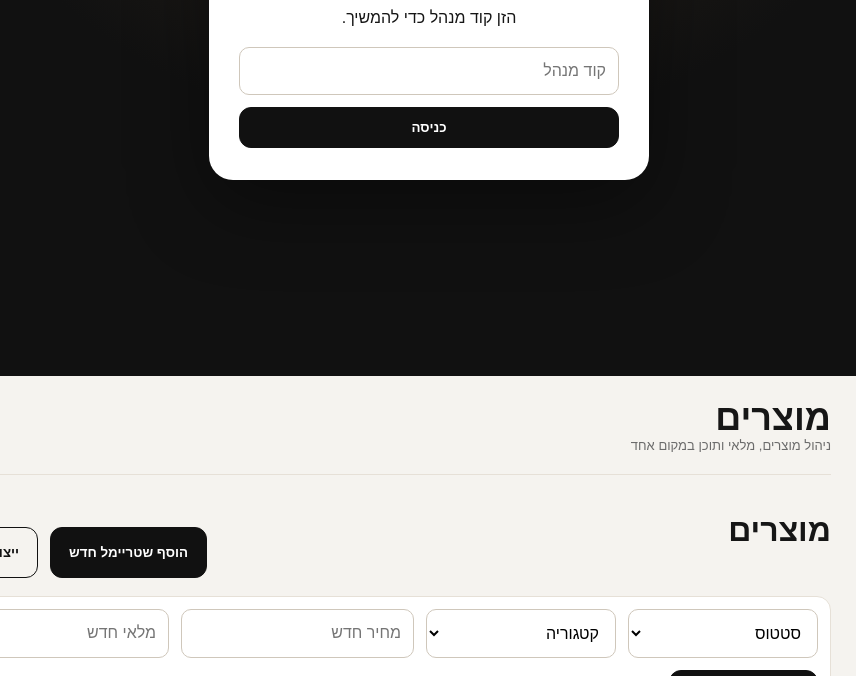
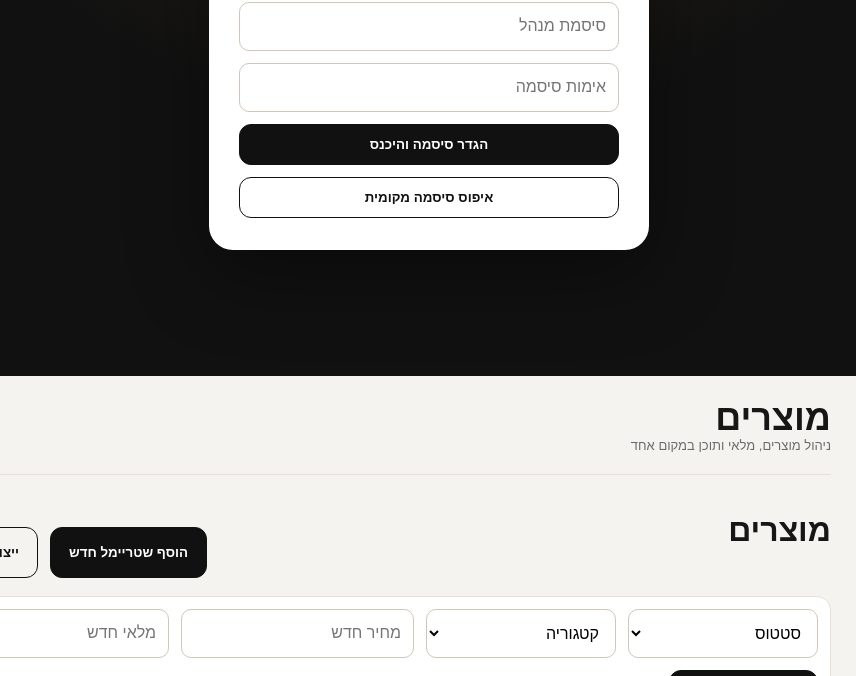
Before and after one commit to az0512124155azz-sys/Romtech, a plain HTML site: page admin/index.html in a window 1280 px wide. Shown: the part 424-1100 px from the top of the page, without its empty margins (211-1067 px from the left). Drawn offline with Linux system fonts and the light colour scheme.

Commit message:
fix: make admin password setup clear and usable

```diff
--- a/admin/index.html
+++ b/admin/index.html
@@ -1,5 +1,12 @@
 <!doctype html><html lang="he" dir="rtl"><head><meta charset="utf-8"><meta name="viewport" content="width=device-width,initial-scale=1"><title>פאנל ניהול | RomTech</title><link rel="icon" href="../assets/favicon.svg" type="image/svg+xml"><link rel="stylesheet" href="../styles.css"></head><body class="admin-page">
-<div id="adminGate" class="admin-gate"><div class="login-card"><div class="admin-login-kicker">RomTech Admin</div><h1>כניסה לניהול</h1><p>הזן קוד מנהל כדי להמשיך.</p><form id="adminLogin"><input id="adminCode" type="password" autocomplete="current-password" placeholder="קוד מנהל" required><button class="btn" type="submit">כניסה</button><p id="loginError" class="error-text" hidden>קוד שגוי</p></form></div></div>
+<div id="adminGate" class="admin-gate"><div class="login-card"><div class="admin-login-kicker">RomTech Admin</div><h1>כניסה לניהול</h1><p id="adminGateText">בכניסה הראשונה בחר סיסמת מנהל. לאחר מכן השתמש באותה סיסמה בכל כניסה בדפדפן הזה.</p>
+<form id="adminLogin">
+  <input id="adminCode" type="password" autocomplete="current-password" placeholder="סיסמת מנהל" required minlength="4">
+  <input id="adminCodeConfirm" type="password" autocomplete="new-password" placeholder="אימות סיסמה" minlength="4">
+  <button class="btn" id="adminSubmit" type="submit">הגדר סיסמה והיכנס</button>
+  <button class="btn secondary" id="resetLocalPassword" type="button" hidden>איפוס סיסמה מקומית</button>
+  <p id="loginError" class="error-text" hidden></p>
+</form></div></div>
 <div id="adminApp" class="admin-shell" hidden><aside class="sidebar"><div class="admin-name">RomTech</div><div class="admin-subtitle">פאנל ניהול</div><nav><button class="side-link" data-module="dashboard">Dashboard</button><button class="side-link" data-module="orders">הזמנות</button><button class="side-link active" data-module="products">מוצרים</button><button class="side-link" data-module="inventory">מלאי</button><button class="side-link" data-module="customers">לקוחות</button><button class="side-link" data-module="content">תוכן</button><button class="side-link" data-module="marketing">שיווק</button><button class="side-link" data-module="reviews">ביקורות</button><button class="side-link" data-module="support">תמיכה</button><button class="side-link" data-module="reports">דוחות</button><button class="side-link" data-module="settings">הגדרות</button></nav><hr><a href="../index.html">חזרה לאתר</a><button class="side-link logout" id="logoutBtn">התנתקות</button></aside>
 <main class="admin-main">
 <header class="admin-top"><div><h1 id="moduleTitle">מוצרים</h1><div class="small">ניהול מוצרים, מלאי ותוכן במקום אחד</div></div></header>
```
